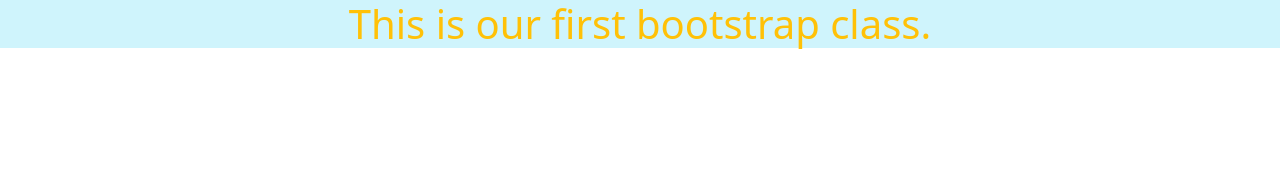
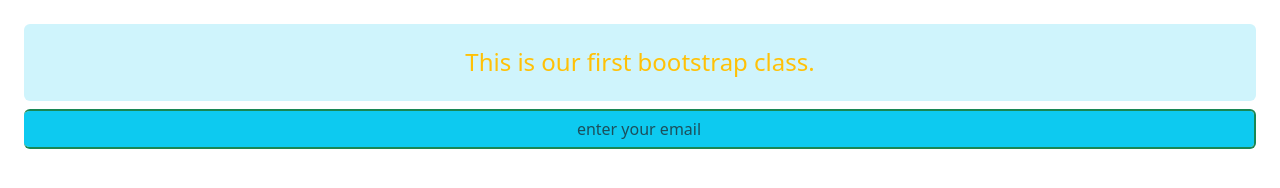
Before and after one commit to lilycm/first-bootstrap, a plain HTML site: page bootstrap/index.html in a window 1280 px wide. Drawn offline with Linux system fonts and the light colour scheme.

Commit message:
second commit

```diff
--- a/bootstrap/index.html
+++ b/bootstrap/index.html
@@ -8,7 +8,10 @@
     <link rel="stylesheet" href="/bootstrap/css/bootstrap.min.css">
 </head>
 <body>
-    <h1 class="bg-info-subtle text-center text-warning">This is our first bootstrap class.</h1>
+    <div class="m-4">
+        <h1 class="bg-info-subtle opacity-20 text-center text-warning fs-4 p-4 rounded">This is our first bootstrap class.</h1>
+    <input class="opacity-20 bg-info form-control text-opacity-40 border-success border-2 border-start-0 text-center" placeholder="enter your email" type="email" name="" id="">
+    </div>
     <script src="/bootstrap/js/bootstrap.min.js"></script>
 </body>
 </html>
```
